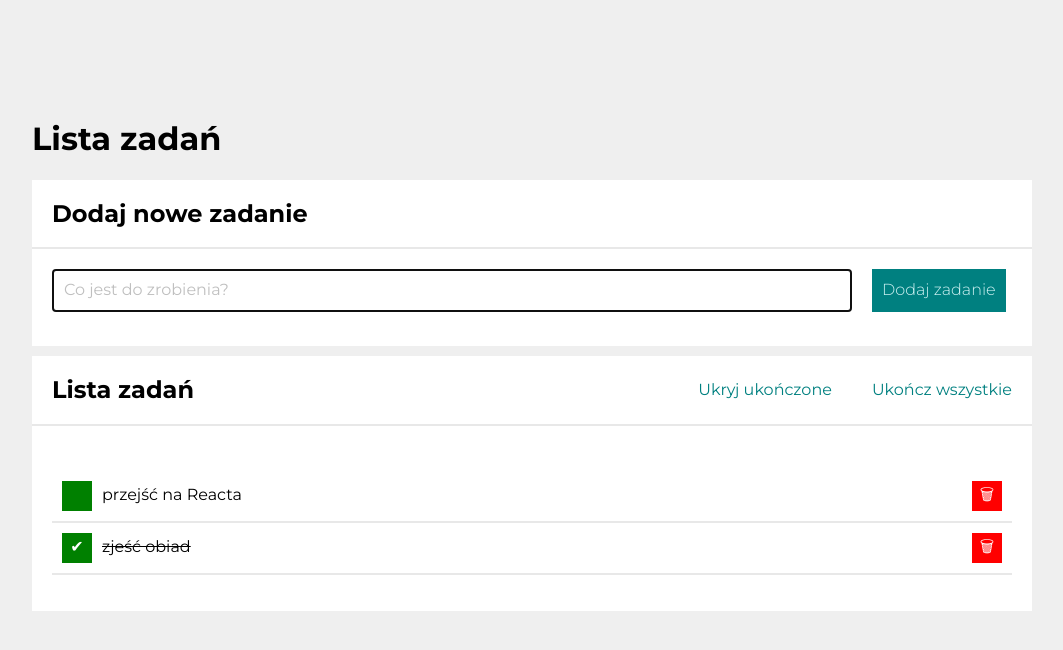
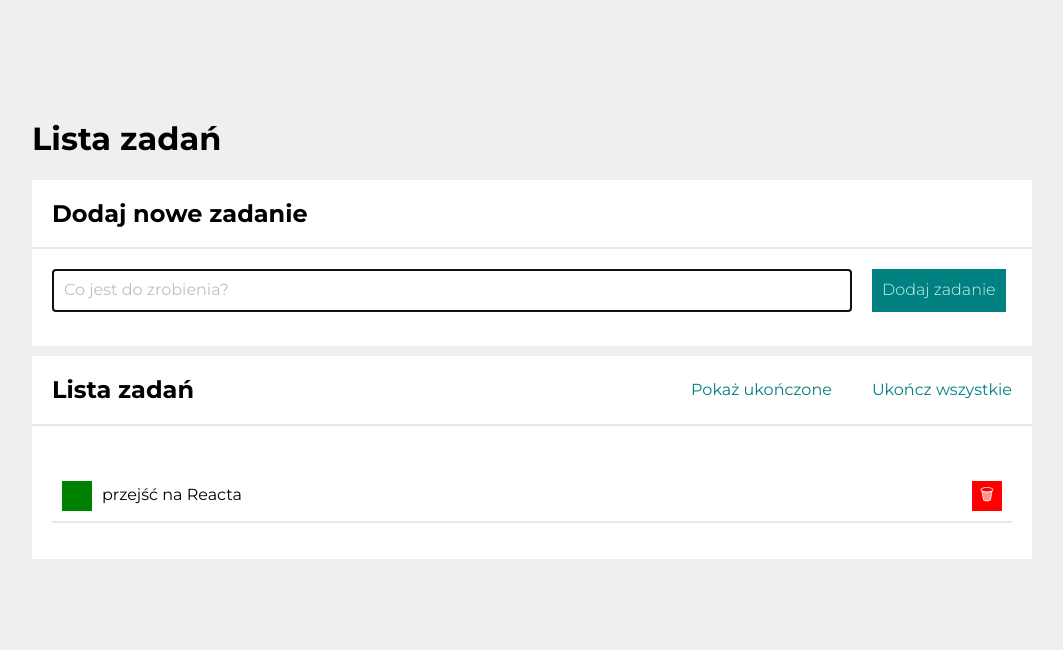
Before and after one commit to kkasperczyk/todos-list-react, a React (Create React App) app: page / in a window 1280 px wide. Shown: the top 650 px of the page, without its empty margins (108-1171 px from the left). Built offline with nearby package versions, Linux system fonts and the light colour scheme.

Commit message:
toggleHideDone interaction

```diff
--- a/src/App.js
+++ b/src/App.js
@@ -1,21 +1,25 @@
-import React from 'react';
-import Form from './Form';
-import Tasks from './Tasks';
-import Buttons from './Buttons';
-import Header from './Header';
-import TasksSection from './TasksSection';
-import TasksContainer from './TasksContainer';
-import TasksHeader from './TasksHeader';
-import Container from './Container';
+import React, { useState } from "react";
+import Form from "./Form";
+import Tasks from "./Tasks";
+import Buttons from "./Buttons";
+import Header from "./Header";
+import TasksSection from "./TasksSection";
+import TasksContainer from "./TasksContainer";
+import TasksHeader from "./TasksHeader";
+import Container from "./Container";
 
 const tasks = [
   { id: 1, content: "przejść na Reacta", done: false },
   { id: 2, content: "zjeść obiad", done: true },
 ];
 
-const hideDone = false;
+function App() {
+  const [hideDone, setHideDone] = useState("false");
 
-function App() {
+  const toggleHideDone = () => {
+    setHideDone((hideDone) => !hideDone);
+  };
+
   return (
     <Container>
       <Header title="Lista zadań" />
@@ -23,7 +27,11 @@ function App() {
       <TasksSection>
         <TasksContainer>
           <TasksHeader title="Lista zadań" />
-            <Buttons tasks={tasks} hideDone={hideDone} />
+          <Buttons
+            tasks={tasks}
+            hideDone={hideDone}
+            toggleHideDone={toggleHideDone}
+          />
         </TasksContainer>
         <Tasks tasks={tasks} hideDone={hideDone} />
       </TasksSection>
--- a/src/Buttons/index.js
+++ b/src/Buttons/index.js
@@ -1,10 +1,13 @@
 import React from "react";
 import "./style.css";
 
-const Buttons = ({ tasks, hideDone }) => (
-    tasks.length > 0 && (
+const Buttons = ({ tasks, hideDone, toggleHideDone }) =>
+  tasks.length > 0 && (
     <div className="tasks__buttonContainer">
-      <button className="tasks__button js-hideDoneButton">
+      <button
+        onClick={toggleHideDone}
+        className="tasks__button js-hideDoneButton"
+      >
         {hideDone ? "Pokaż ukończone" : "Ukryj ukończone"}
       </button>
       <button
@@ -14,7 +17,6 @@ const Buttons = ({ tasks, hideDone }) => (
         Ukończ wszystkie
       </button>
     </div>
-  )
-);
+  );
 
 export default Buttons;
```
Lines whose indentation alone changed are shown as unchanged.
